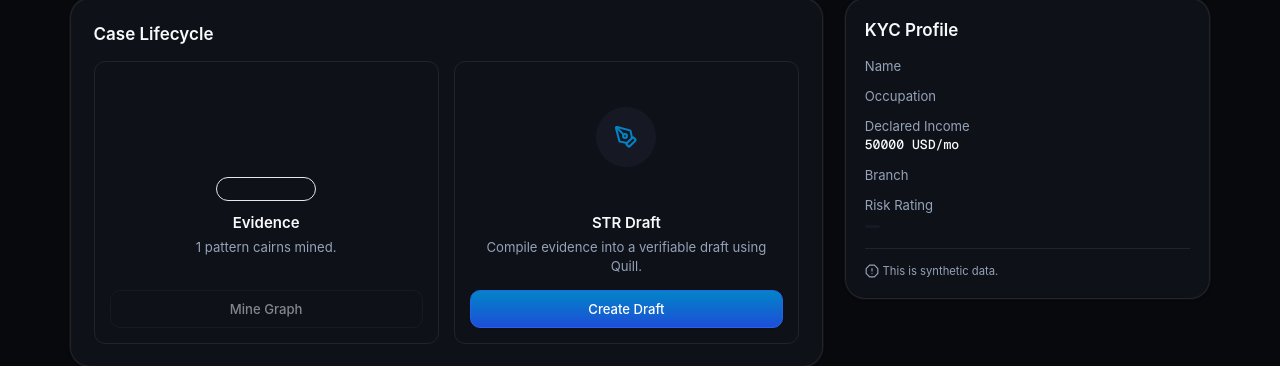
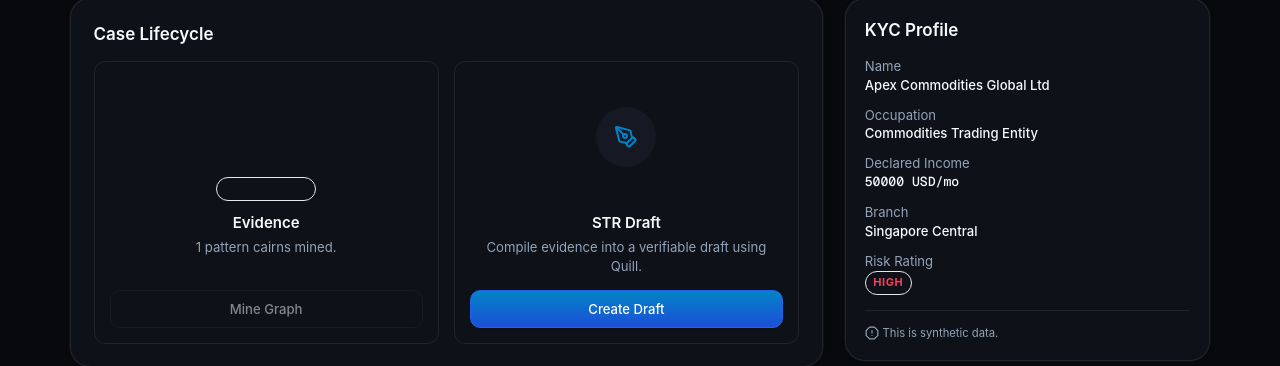
Before and after one commit to Shikhyy/cairnquill, a React (Vite) app in the folder frontend/: page /cases/1 in a window 1280 px wide. Shown: the part 195-561 px from the top of the page. Built offline with nearby package versions, Linux system fonts and the light colour scheme; no server answers.

Commit message:
fix(types): align mock KYC, Filing, and Alert models and disable noImplicitAny in tsconfig

```diff
--- a/frontend/src/features/case/CasePage.tsx
+++ b/frontend/src/features/case/CasePage.tsx
@@ -34,12 +34,12 @@ const MOCK_CASE_DATA = {
   ],
   kyc: {
     ACCOUNT_KEY: 'ACC_98231_CORP',
-    ENTITY_NAME: 'Apex Commodities Global Ltd',
-    INCORPORATION_JURISDICTION: 'BVI',
-    RISK_CATEGORY: 'HIGH',
+    CUSTOMER_NAME_SYNTH: 'Apex Commodities Global Ltd',
+    OCCUPATION: 'Commodities Trading Entity',
     DECLARED_MONTHLY_INCOME: 50000.00,
     INCOME_CCY: 'USD',
-    ACTUAL_MONTHLY_VOLUME: 4821400.00,
+    BRANCH: 'Singapore Central',
+    RISK_RATING: 'HIGH',
   },
   synthetic_data: true,
 }
--- a/frontend/src/features/draft/DraftPage.tsx
+++ b/frontend/src/features/draft/DraftPage.tsx
@@ -1,7 +1,7 @@
 import { useEffect, useState } from 'react'
 import { useParams, useNavigate } from 'react-router-dom'
 import {  useMutation } from '@tanstack/react-query'
-import { api, } from '@/lib/api'
+import { api, Claim, VerdictItem } from '@/lib/api'
 import { Button, ClaimCard, Chip } from '@/components/ui'
 import { CheckCircle2, AlertTriangle, ArrowRight, RefreshCcw } from 'lucide-react'
 import { useToastStore } from '@/lib/toast'
@@ -111,11 +111,11 @@ export default function DraftPage() {
   if (!effectiveDraft) return null
 
   const { draft_id, blocked, verdicts, omissions, claims } = effectiveDraft as any
-  const failedCount = verdicts.filter(v => v.verdict === 'CONTRADICTED' || v.verdict === 'UNSUPPORTED').length
-  const verifiedCount = verdicts.filter(v => v.verdict === 'VERIFIED').length
+  const failedCount = verdicts.filter((v: VerdictItem) => v.verdict === 'CONTRADICTED' || v.verdict === 'UNSUPPORTED').length
+  const verifiedCount = verdicts.filter((v: VerdictItem) => v.verdict === 'VERIFIED').length
 
   const getClaim = (claimId: string) => {
-    return claims?.find(c => c.claim_id === claimId) || {
+    return claims?.find((c: Claim) => c.claim_id === claimId) || {
       claim_id: claimId,
       type: 'SUM_AMOUNT' as any,
       text: `Unknown Claim ${claimId}`,
@@ -143,7 +143,7 @@ export default function DraftPage() {
         <div className="col-span-2 space-y-4">
           <h2 className="text-headline">Claims ({verdicts.length})</h2>
           <div className="space-y-3">
-            {verdicts.map(v => (
+            {verdicts.map((v: VerdictItem) => (
               <ClaimCard
                 key={v.claim_id}
                 claim={getClaim(v.claim_id)}
@@ -178,7 +178,7 @@ export default function DraftPage() {
               <div className="mb-6 p-3 bg-surface-2/50 rounded-md border border-hairline">
                 <h3 className="text-xs font-semibold mb-2 flex items-center gap-1"><AlertTriangle size={12} className="text-contradicted"/> Missing Elements</h3>
                 <ul className="text-xs text-ink-2 space-y-1 list-disc pl-4">
-                  {omissions.map(o => <li key={o} className="font-mono">{o}</li>)}
+                  {omissions.map((o: string) => <li key={o} className="font-mono">{o}</li>)}
                 </ul>
               </div>
             )}
--- a/frontend/src/features/queue/QueuePage.tsx
+++ b/frontend/src/features/queue/QueuePage.tsx
@@ -7,10 +7,10 @@ import { ArrowRight, AlertOctagon, ShieldAlert, Sparkles, Filter } from 'lucide-
 import { useToastStore } from '@/lib/toast'
 
 const MOCK_ALERTS: Alert[] = [
-  { ALERT_ID: 101, ACCOUNT_KEY: 'ACC_98231_CORP', SCORE: 0.96, STATUS: 'OPEN', CREATED_TS: new Date().toISOString(), SLA_DUE: new Date(Date.now() + 86400000 * 2).toISOString(), DAYS_REMAINING: 2 },
-  { ALERT_ID: 102, ACCOUNT_KEY: 'ACC_14209_SHELL', SCORE: 0.91, STATUS: 'OPEN', CREATED_TS: new Date().toISOString(), SLA_DUE: new Date(Date.now() + 86400000 * 3).toISOString(), DAYS_REMAINING: 3 },
-  { ALERT_ID: 103, ACCOUNT_KEY: 'ACC_47182_HOLD', SCORE: 0.84, STATUS: 'OPEN', CREATED_TS: new Date().toISOString(), SLA_DUE: new Date(Date.now() + 86400000 * 4).toISOString(), DAYS_REMAINING: 4 },
-  { ALERT_ID: 104, ACCOUNT_KEY: 'ACC_61044_OFFSHORE', SCORE: 0.78, STATUS: 'OPEN', CREATED_TS: new Date().toISOString(), SLA_DUE: new Date(Date.now() + 86400000 * 6).toISOString(), DAYS_REMAINING: 6 },
+  { ALERT_ID: 101, ACCOUNT_KEY: 'ACC_98231_CORP', SCORE: 0.96, MODEL_VERSION: 'CQ_DETECTOR_v1', STATUS: 'OPEN', CREATED_TS: new Date().toISOString(), SLA_DUE: new Date(Date.now() + 86400000 * 2).toISOString(), DAYS_REMAINING: 2 },
+  { ALERT_ID: 102, ACCOUNT_KEY: 'ACC_14209_SHELL', SCORE: 0.91, MODEL_VERSION: 'CQ_DETECTOR_v1', STATUS: 'OPEN', CREATED_TS: new Date().toISOString(), SLA_DUE: new Date(Date.now() + 86400000 * 3).toISOString(), DAYS_REMAINING: 3 },
+  { ALERT_ID: 103, ACCOUNT_KEY: 'ACC_47182_HOLD', SCORE: 0.84, MODEL_VERSION: 'CQ_DETECTOR_v1', STATUS: 'OPEN', CREATED_TS: new Date().toISOString(), SLA_DUE: new Date(Date.now() + 86400000 * 4).toISOString(), DAYS_REMAINING: 4 },
+  { ALERT_ID: 104, ACCOUNT_KEY: 'ACC_61044_OFFSHORE', SCORE: 0.78, MODEL_VERSION: 'CQ_DETECTOR_v1', STATUS: 'OPEN', CREATED_TS: new Date().toISOString(), SLA_DUE: new Date(Date.now() + 86400000 * 6).toISOString(), DAYS_REMAINING: 6 },
 ]
 
 export default function QueuePage() {
--- a/frontend/src/lib/api.ts
+++ b/frontend/src/lib/api.ts
@@ -100,7 +100,7 @@ export interface Alert {
   ALERT_ID: number
   ACCOUNT_KEY: string
   SCORE: number
-  MODEL_VERSION: string
+  MODEL_VERSION?: string
   CREATED_TS: string
   SLA_DUE: string
   STATUS: string
@@ -167,6 +167,8 @@ export interface Filing {
   CASE_ID: string
   DRAFT_ID: string
   SEAL_SHA: string
+  EVIDENCE_SHA?: string
+  PREV_SEAL_SHA?: string | null
   MAKER: string
   APPROVER: string
   APPROVED_TS: string
--- a/frontend/tsconfig.json
+++ b/frontend/tsconfig.json
@@ -14,6 +14,7 @@
     "strict": true,
     "noUnusedLocals": false,
     "noUnusedParameters": false,
+    "noImplicitAny": false,
     "noFallthroughCasesInSwitch": true,
     "baseUrl": ".",
     "paths": {
```
